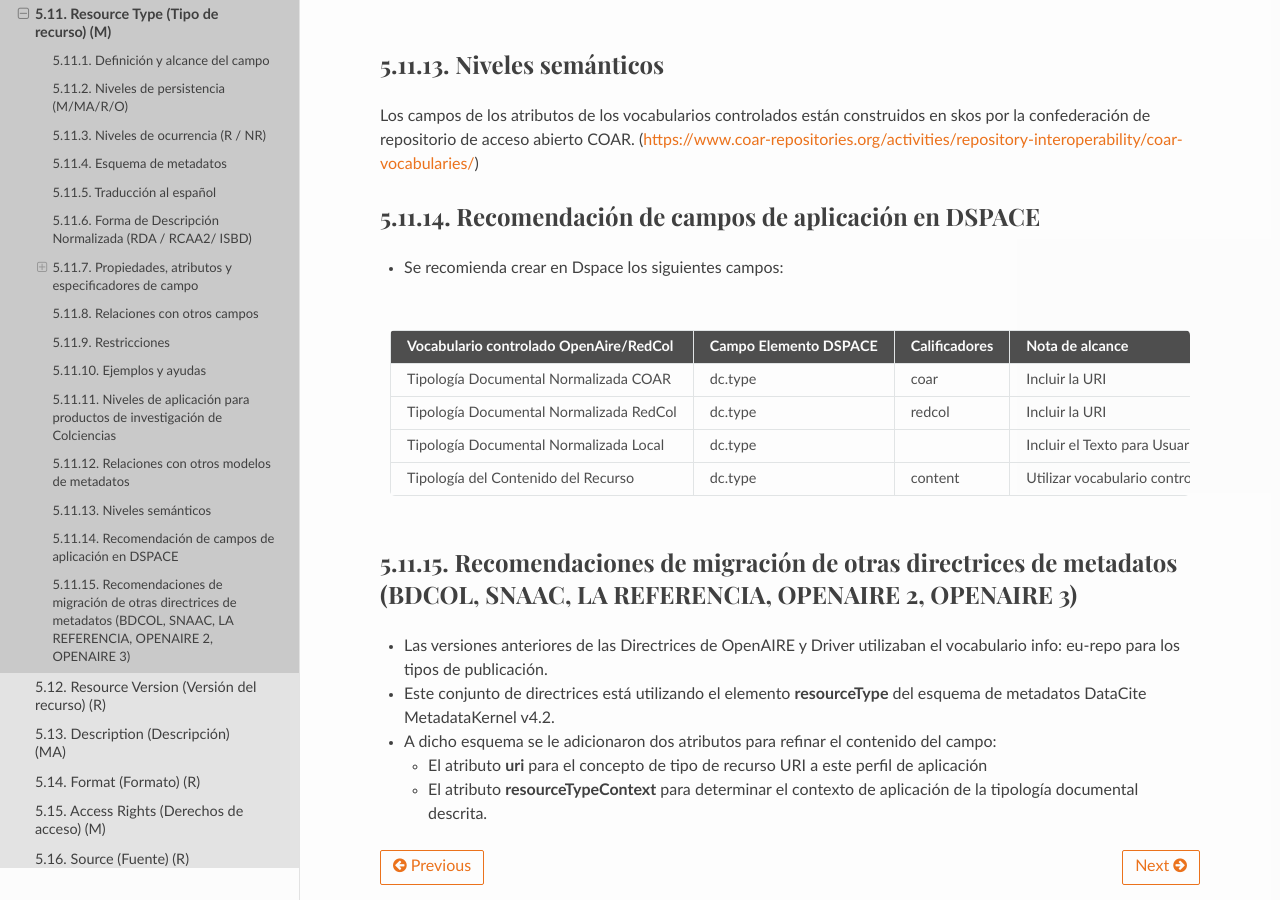
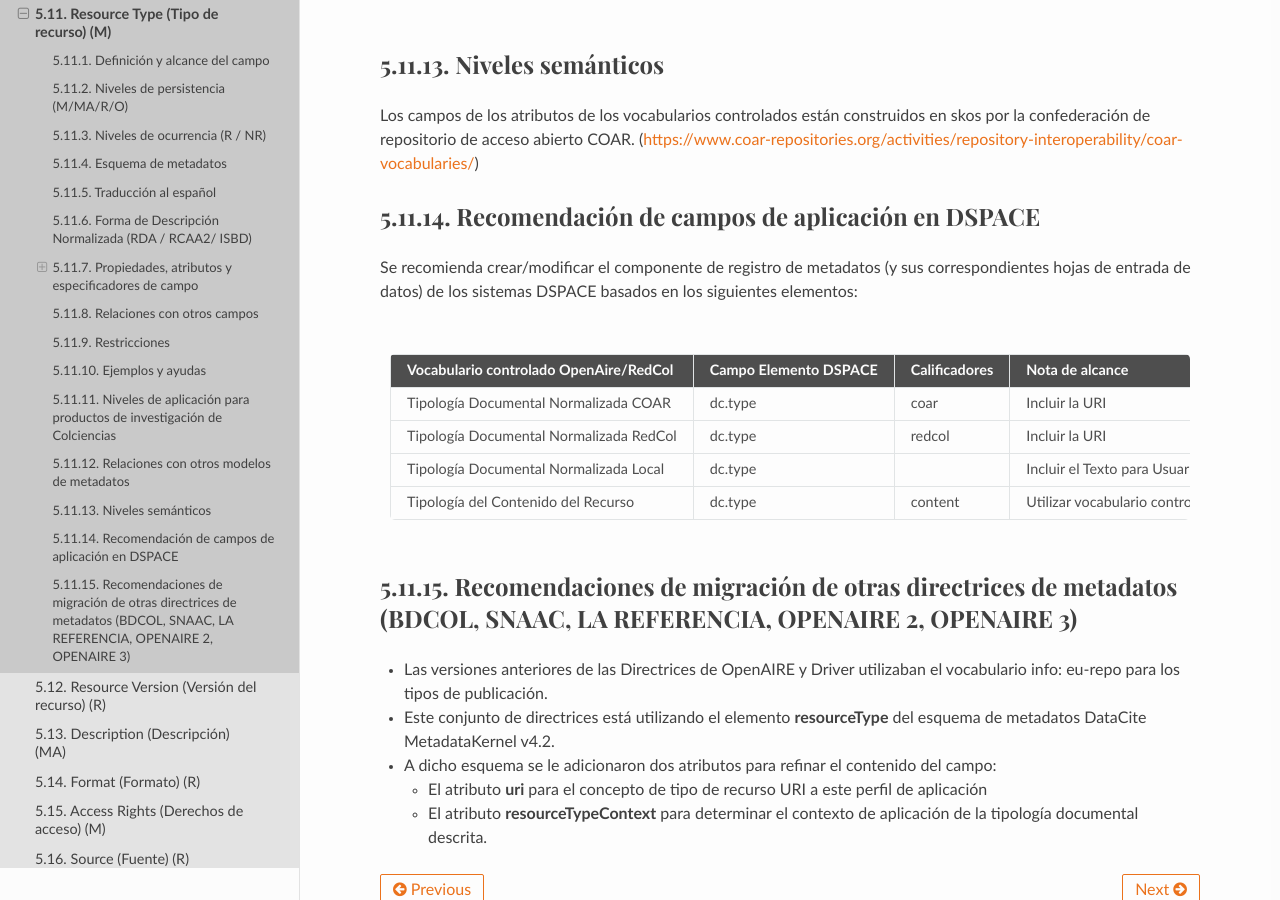
Before and after one commit to rcic/openaire4, a Sphinx documentation site: the page built from docs/field_publicationtype.rst, in a window 1280 px wide and 900 px high, scrolled down 10938 px. Built offline with Sphinx 7.4.7 and the Read the Docs theme 2.0.0, drawn with Linux system fonts in a browser that asks for light colours; some web fonts are replaced; a script that is not in the unit is left out.

Commit message:
actualizacion

```diff
--- a/docs/field_publicationtype.rst
+++ b/docs/field_publicationtype.rst
@@ -594,7 +594,7 @@ Los campos de los atributos de los vocabularios controlados están construidos e
 Recomendación de campos de aplicación en DSPACE
 -----------------------------------------------
 
-- Se recomienda crear en Dspace los siguientes campos:
+Se recomienda crear/modificar el componente de registro de metadatos (y sus correspondientes hojas de entrada de datos) de los sistemas DSPACE basados en los siguientes elementos:
 
 +-----------------------------------------+-----------------------+---------------+---------------------------------+
 | Vocabulario controlado OpenAire/RedCol  | Campo Elemento DSPACE | Calificadores | Nota de alcance                 |
```
